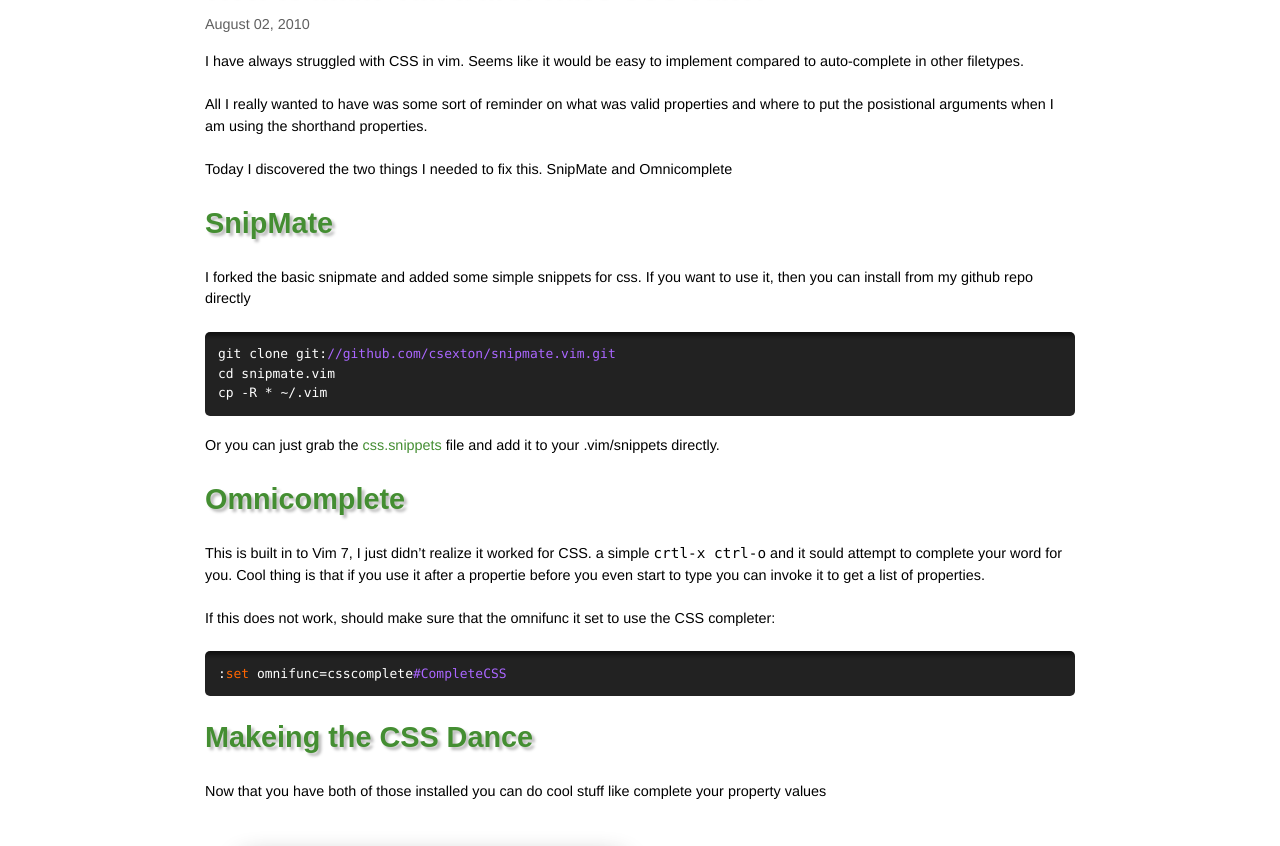
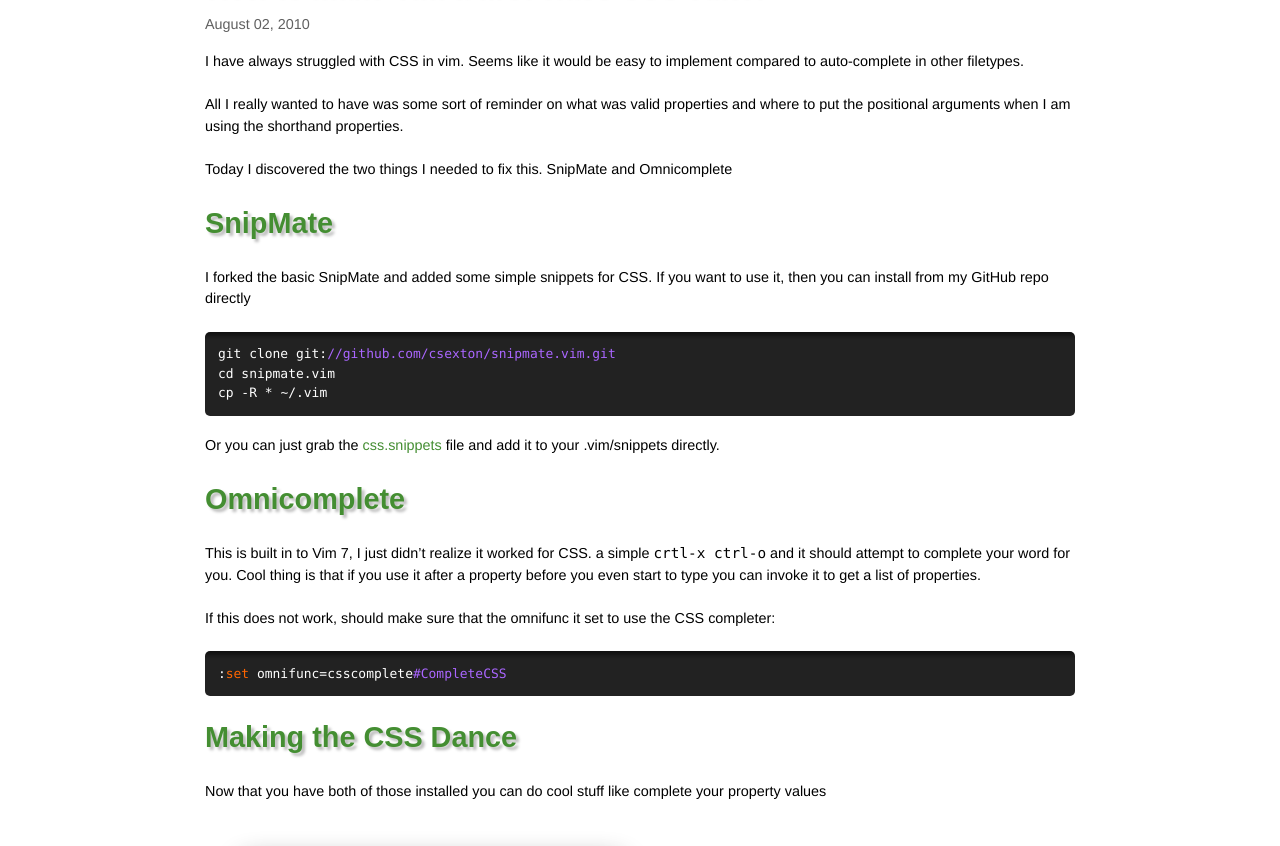
Before and after one commit to csexton/codeography.com, a Jekyll site: the page built from _posts/2010-08-02-how-to-make-vim-a-first-class-css-editor.markdown, in a window 1280 px wide. Shown: the part 173-1019 px from the top of the page. Built offline with Jekyll 4.4.1, drawn with Linux system fonts in a browser that asks for light colours; nearby versions of some CDN libraries; some web fonts are replaced; comment, search, counter and statistics services are not loaded.

Commit message:
I caz spill

```diff
--- a/_posts/2010-08-02-how-to-make-vim-a-first-class-css-editor.markdown
+++ b/_posts/2010-08-02-how-to-make-vim-a-first-class-css-editor.markdown
@@ -6,13 +6,13 @@ published: true
 
 I have always struggled with CSS in vim. Seems like it would be easy to implement compared to auto-complete in other filetypes.
 
-All I really wanted to have was some sort of reminder on what was valid properties and where to put the posistional arguments when I am using the shorthand properties.
+All I really wanted to have was some sort of reminder on what was valid properties and where to put the positional arguments when I am using the shorthand properties.
 
 Today I discovered the two things I needed to fix this. SnipMate and Omnicomplete
 
 ## SnipMate
 
-I forked the basic snipmate and added some simple snippets for css. If you want to use it, then you can install from my github repo directly
+I forked the basic SnipMate and added some simple snippets for CSS. If you want to use it, then you can install from my GitHub repo directly
 
     git clone git://github.com/csexton/snipmate.vim.git
     cd snipmate.vim
@@ -22,13 +22,13 @@ Or you can just grab the [css.snippets](http://github.com/csexton/snipmate.vim/b
 
 ## Omnicomplete
 
-This is built in to Vim 7, I just didn't realize it worked for CSS. a simple `crtl-x ctrl-o` and it sould attempt to complete your word for you. Cool thing is that if you use it after a propertie before you even start to type you can invoke it to get a list of properties.
+This is built in to Vim 7, I just didn't realize it worked for CSS. a simple `crtl-x ctrl-o` and it should attempt to complete your word for you. Cool thing is that if you use it after a property before you even start to type you can invoke it to get a list of properties.
 
 If this does not work, should make sure that the omnifunc it set to use the CSS completer:
 
     :set omnifunc=csscomplete#CompleteCSS
 
-## Makeing the CSS Dance
+## Making the CSS Dance
 
 Now that you have both of those installed you can do cool stuff like complete your property values
 
```
